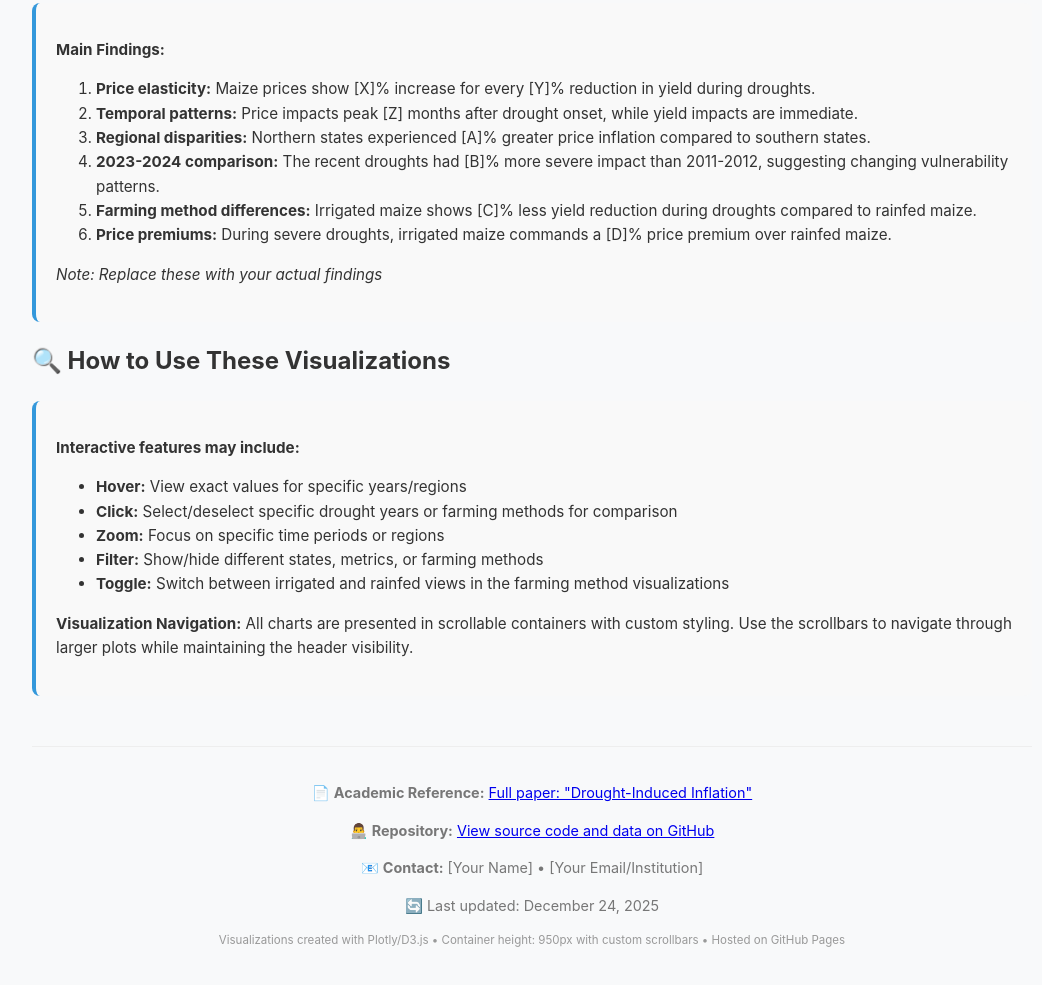
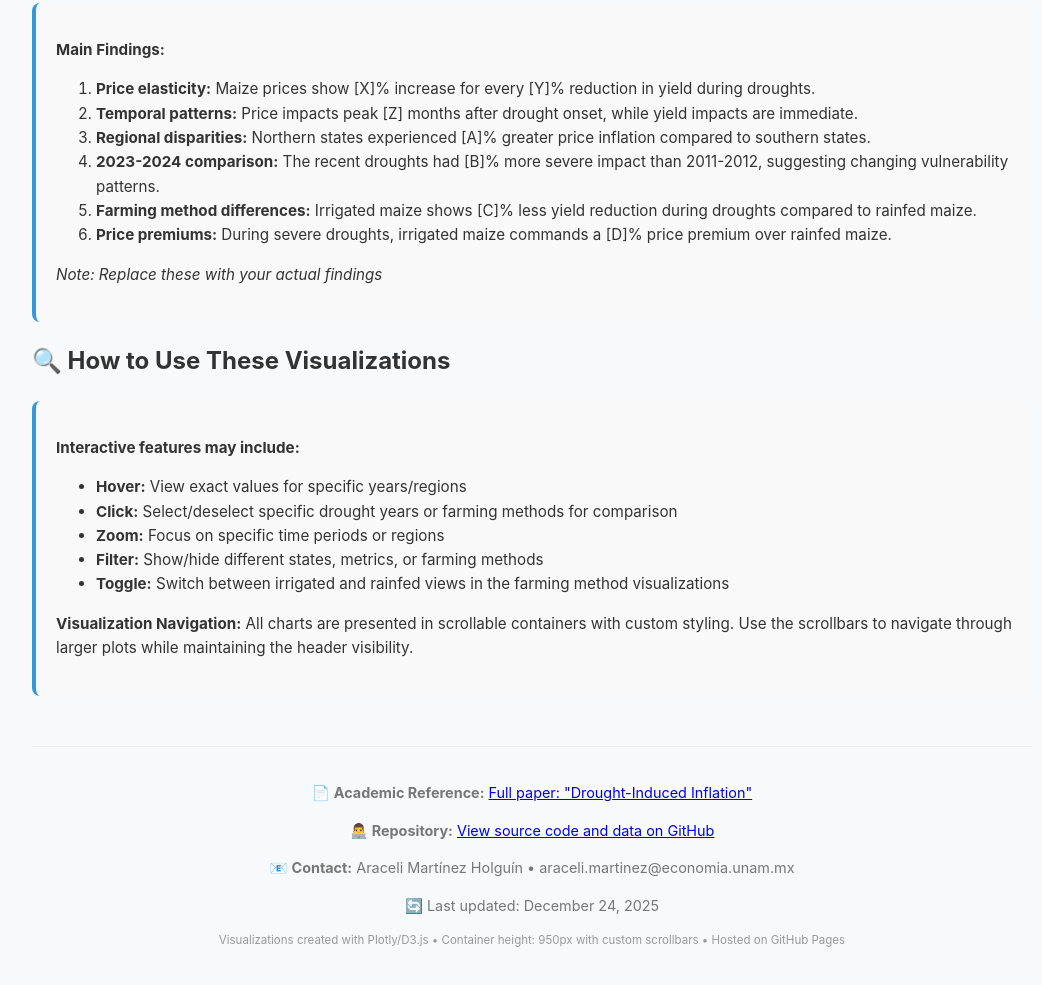
Before and after one commit to Arimarhol/Drought-Induced-Inflation, a plain HTML site: page index.html in a window 1280 px wide. Shown: the part 9852-10837 px from the top of the page, without its empty margins (108-1150 px from the left). Drawn offline with Linux system fonts and the light colour scheme.

Commit message:
Update contact information in index.html

```diff
--- a/index.html
+++ b/index.html
@@ -472,7 +472,7 @@
         <p>👨‍💻 <strong>Repository:</strong>
            <a href="https://github.com/[your-username]/[repo-name]" target="_blank">View source code and data on GitHub</a>
         </p>
-        <p>📧 <strong>Contact:</strong> [Your Name] • [Your Email/Institution]</p>
+        <p>📧 <strong>Contact:</strong> Araceli Martínez Holguín • araceli.martinez@economia.unam.mx</p>
         <p>🔄 Last updated: <span id="current-date"></span></p>
         <p style="font-size: 0.8em; color: #999;">
             Visualizations created with Plotly/D3.js • Container height: 950px with custom scrollbars • Hosted on GitHub Pages
```
